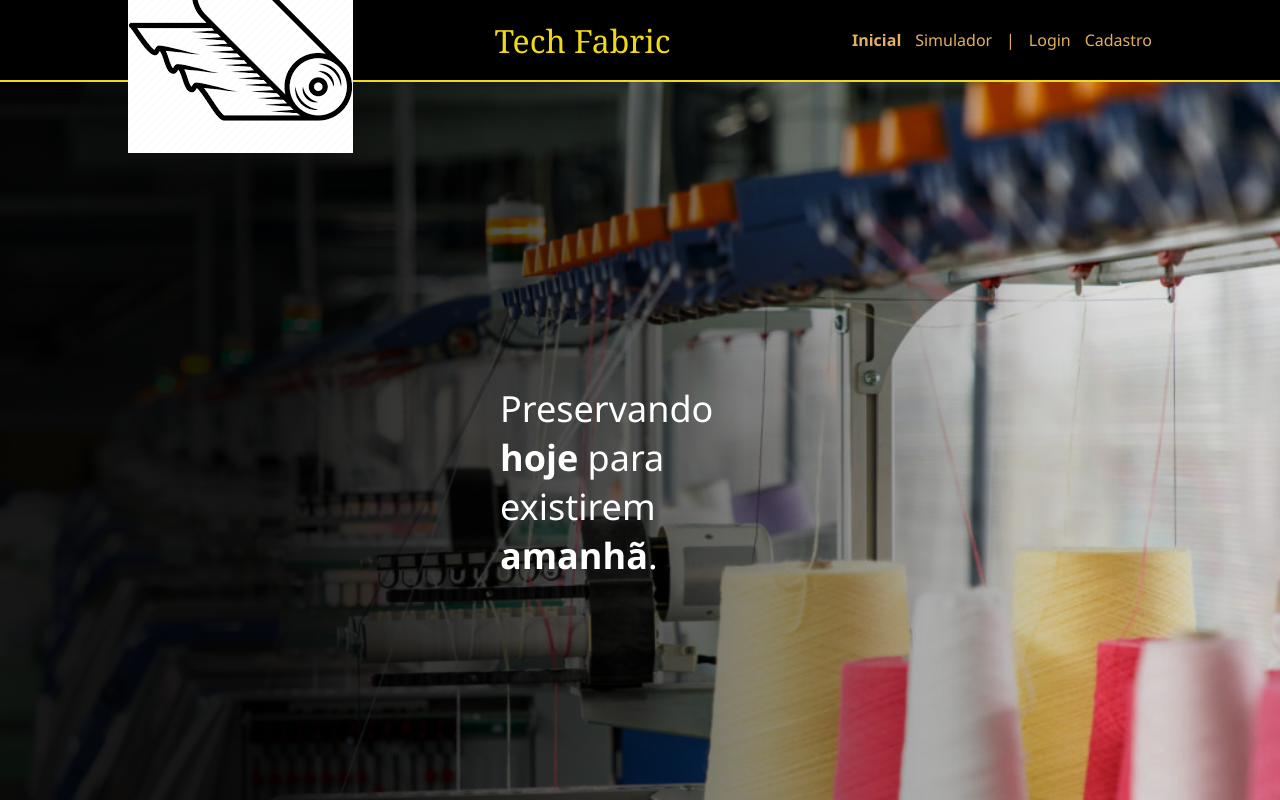
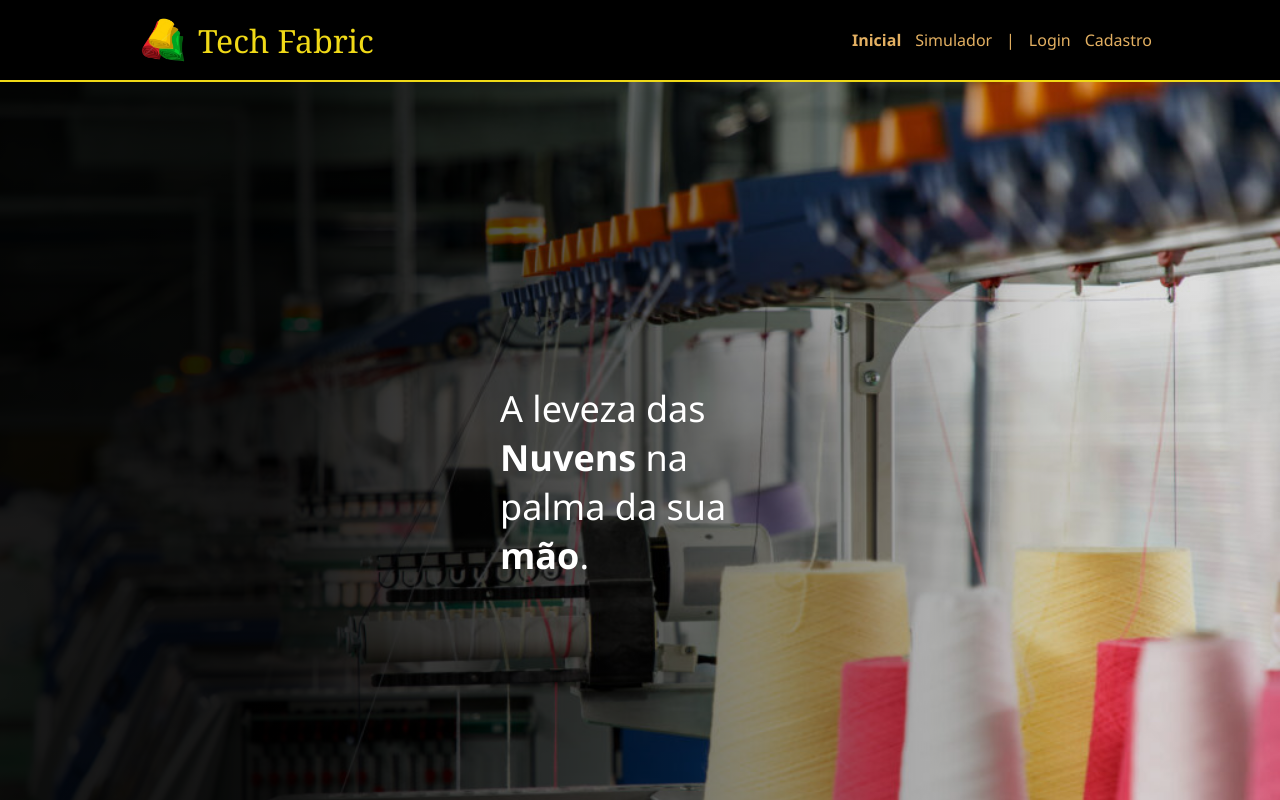
Before and after one commit to Vinum-Grupo8-1ADSA/Desafio-PI, a website: page site/public/index.html in a window 1280 px wide. Shown: the top 800 px of the page. Drawn offline with Linux system fonts and the light colour scheme.

Commit message:
logo e frase da empresa

```diff
--- a/site/public/css/estilo.css
+++ b/site/public/css/estilo.css
@@ -26,6 +26,11 @@ body {
   top: 0;
   background-color: black;
   z-index: 1000;
+}
+
+.pano{
+  display: flex;
+  align-items: center;
 }
 .active {
   opacity: .95;
--- a/site/public/index.html
+++ b/site/public/index.html
@@ -20,33 +20,64 @@
 
 <body>
     <div class="header" id="header">
+
       <div class="container">
-        <img src="assets/icon/Untitled.png">
-        <h1 class="titulo">Tech Fabric</h1>
+
+        <div class="pano" >
+          <img src="assets/icon/Icon da fabrica .png" style="width: 70px;">
+
+          <h1 class="titulo">Tech Fabric</h1>
+        </div>
+
+
+
         <ul class="navbar">
           <li class="agora">
-            <a href="#">Inicial</a>
+            <a href="#">
+              Inicial
+            </a>
           </li>
+
           <li>
-            <a href="simulador.html">Simulador</a>
+            <a href="simulador.html">
+              Simulador
+            </a>
           </li>
+
           <li>|</li>
+
           <li>
-            <a href="login.html">Login</a>
+            <a href="login.html">
+              Login
+            </a>
           </li>
+
           <li>
-            <a href="cadastro.html">Cadastro</a>
+            <a href="cadastro.html">
+              Cadastro
+            </a>
           </li>
+
         </ul>
+
       </div>
+
     </div>
 
     <div class="banner">
+
       <div class="gradient">
+
         <div class="container">
-          <p>Preservando <span>hoje</span> para existirem <span>amanhã</span>.</p>
+
+          <p>
+            A leveza das <span>Nuvens</span> na palma da sua <span>mão</span>.
+          </p>
+
         </div>
+
       </div>
+
     </div>
 
     <div class="social">
```
Also changed, not shown: site/public/assets/icon/Icon da fabrica .png (added), site/public/assets/icon/Untitled.png (deleted).
